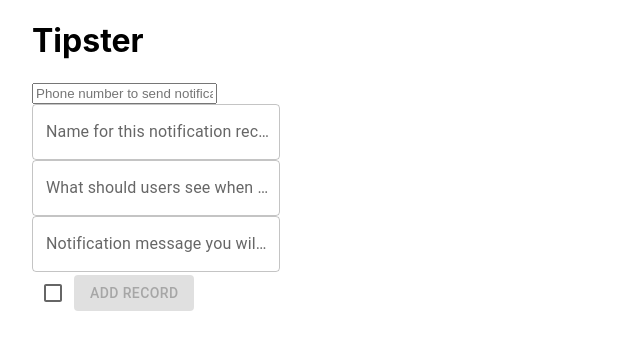
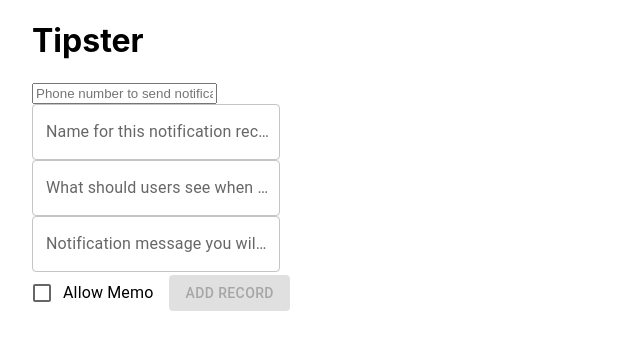
Before and after one commit to motherbrainn/noti-fly, a Next.js app in the folder client/: page / in a window 1280 px wide. Shown: the top 350 px of the page, without its empty margins (0-640 px from the left). Built offline with nearby package versions, Linux system fonts and the light colour scheme; no server answers.

Commit message:
add label to allow memo

```diff
--- a/client/components/Form.tsx
+++ b/client/components/Form.tsx
@@ -1,4 +1,11 @@
-import { Alert, Button, Checkbox, Collapse, TextField } from "@mui/material";
+import {
+  Alert,
+  Button,
+  Checkbox,
+  Collapse,
+  FormControlLabel,
+  TextField,
+} from "@mui/material";
 import {
   ChangeEvent,
   Dispatch,
@@ -212,10 +219,16 @@
       <Collapse in={validations.invalidNotification}>
         {invalidNotification}
       </Collapse>
-      <Checkbox
-        checked={allowMemoInput}
-        onChange={allowMemoInputChangeHandler}
-        inputProps={{ id: "allow-memo" }}
+
+      <FormControlLabel
+        control={
+          <Checkbox
+            checked={allowMemoInput}
+            onChange={allowMemoInputChangeHandler}
+            inputProps={{ id: "allow-memo" }}
+          />
+        }
+        label="Allow Memo"
       />
       <Button
         disabled={!allowSumbit}
```
